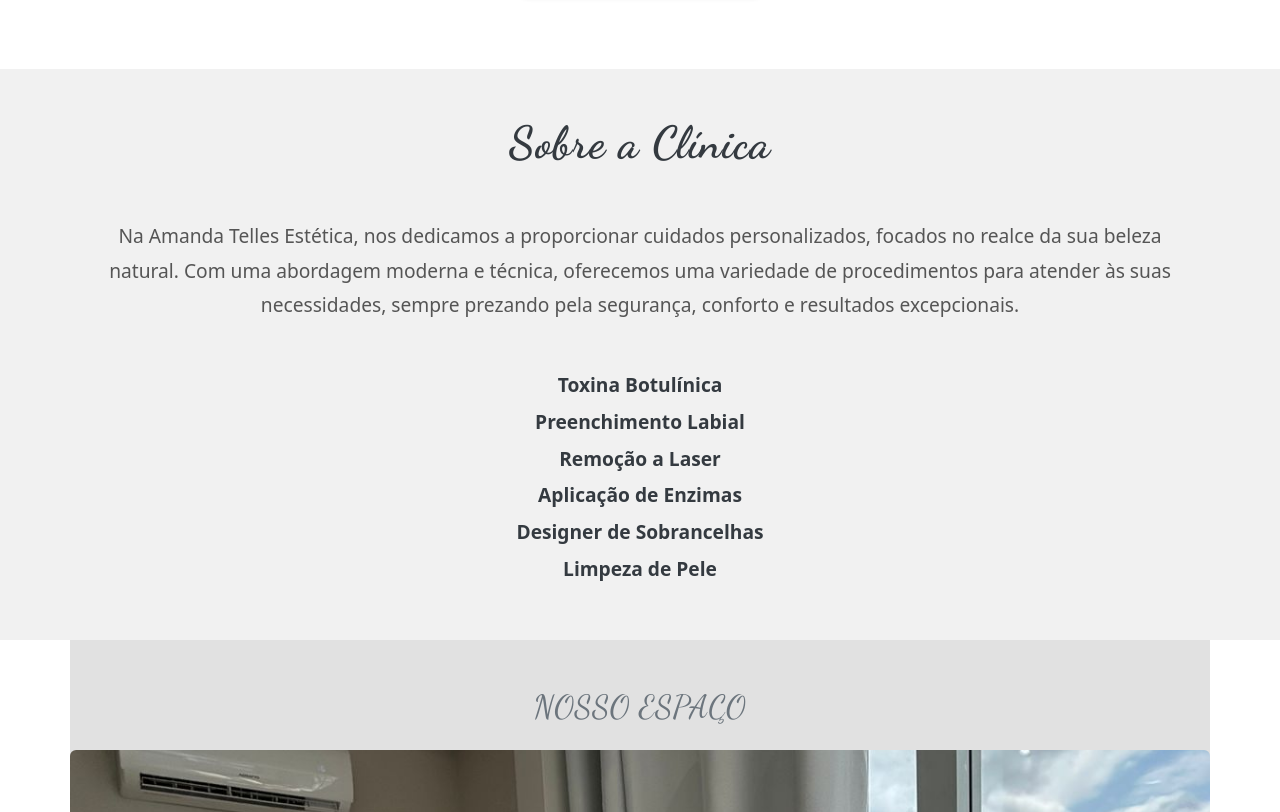
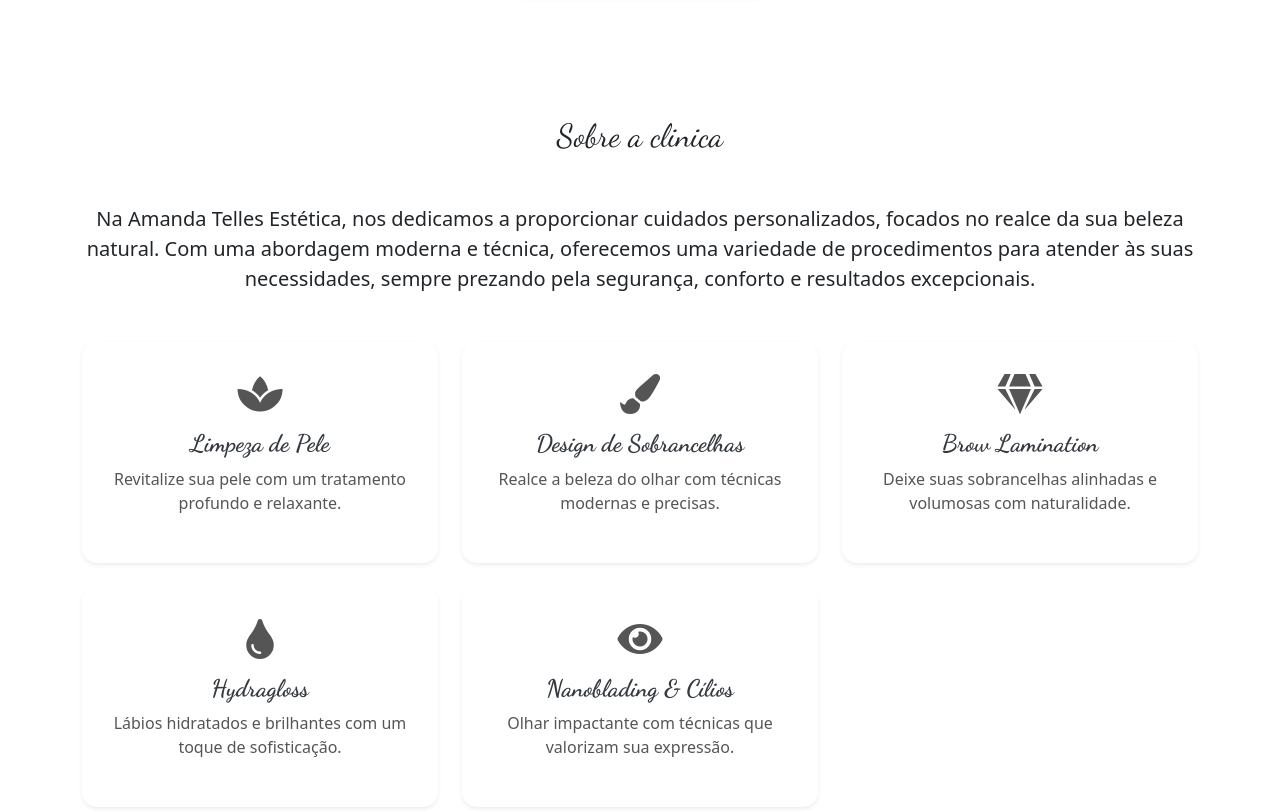
Before and after one commit to willsouzaa/site-estetica, a plain HTML site: page espelho/index.html in a window 1280 px wide. Shown: the part 2718-3530 px from the top of the page. Drawn offline with nearby package versions, Linux system fonts and the light colour scheme.

Commit message:
alteraçao da sessao conheça nossa clinica: foi criado cards com bootstrap

```diff
--- a/espelho/css/style.css
+++ b/espelho/css/style.css
@@ -351,57 +351,47 @@
 
 
 
-/* Estilo da seção sobre a clínica */
-#sobre-clinica {
-    background-color: #f1f1f1;
-    padding: 5rem 0;
+/* Estilo para os cartões de destaque */
+.highlight-card {
+    background-color: #ffffff;
+    border-radius: 15px;
+    padding: 2rem 1.5rem;
+    transition: transform 0.3s ease-in-out, box-shadow 0.3s ease-in-out;
+    text-align: center;
+    box-shadow: 0 8px 20px rgba(0, 0, 0, 0.1);
 }
 
-#sobre-clinica .section-title {
-    font-family: 'Dancing Script', cursive;
-    font-size: 2.8rem;
-    color: #343a40;
-    margin-bottom: 2.5rem;
-    text-align: center;
-    letter-spacing: 1px;
-    font-weight: 700;
+.highlight-card:hover {
+    transform: translateY(-10px);
+    box-shadow: 0 12px 30px rgba(0, 0, 0, 0.2);
 }
 
-#sobre-clinica .lead {
-    font-size: 1.2rem;
-    line-height: 1.8;
+/* Ícones de destaque */
+.highlight-icon {
+    font-size: 2.5rem;
     color: #555;
-    margin-bottom: 3rem;
+    margin-bottom: 1rem;
+    transition: color 0.3s ease;
 }
 
-.procedures-list {
-    list-style-type: none;
-    padding: 0;
-    margin: 0 auto;
-    font-size: 1.2rem;
+.highlight-card:hover .highlight-icon {
+    color: #007bff;
+}
+
+/* Título e texto dos cartões */
+.highlight-title {
+    font-size: 1.5rem;
+    font-weight: 700;
+    margin-bottom: 0.5rem;
     color: #343a40;
 }
 
-.procedures-list li {
-    margin: 0.5rem 0;
-    font-weight: 600;
+.highlight-text {
+    font-size: 1rem;
+    color: #555;
+    line-height: 1.5;
 }
 
-.btn {
-    padding: 12px 30px;
-    font-size: 1.2rem;
-    font-weight: 600;
-    color: #fff;
-    background-color: #555;
-    border-radius: 5px;
-    transition: background-color 0.3s, transform 0.3s;
-    text-decoration: none;
-}
-
-.btn:hover {
-    background-color: #555;
-    transform: scale(1.05);
-}
 
 
 
--- a/espelho/index.html
+++ b/espelho/index.html
@@ -11,6 +11,8 @@
     <link href="https://fonts.googleapis.com/css2?family=Dancing+Script:wght@400;700&display=swap" rel="stylesheet">
     <link href="https://cdn.jsdelivr.net/npm/bootstrap-icons/font/bootstrap-icons.css" rel="stylesheet">
     <link href="https://cdn.jsdelivr.net/npm/bootstrap@5.3.2/dist/css/bootstrap.min.css" rel="stylesheet">
+    <link href="https://cdnjs.cloudflare.com/ajax/libs/font-awesome/5.15.4/css/all.min.css" rel="stylesheet">
+
 </head>
 <body>
 <!-- Barra de Navegação -->
@@ -69,12 +71,12 @@
             <div class="col-lg-6 text-center text-lg-start mb-4 mb-lg-0">
                 <h2 class="section-title">Sobre Amanda Telles</h2>
                 <p class="lead">
-                    Amanda Telles é especialista em beleza com mais de 7 anos de experiência na área. Graduada em Estética e Cosmética pela Universidade Unisul e pós-graduada em Injetáveis pela Academia Biomédica, ela possui mais de 10 certificações no setor. Com foco em procedimentos faciais, Amanda proporciona resultados seguros e de alta qualidade, sempre priorizando o bem-estar e a satisfação de seus clientes. A experiência e o conhecimento de Amanda garantem cuidados personalizados e resultados transformadores.
+                    Amanda Telles é especialista em beleza com mais de 7 anos de experiência na área. Graduada em Estética e Cosmética pela Universidade Unisul e pós-graduada em Injetáveis pela Academia Biomédica, ela possui mais de 10 certificações no setor. Com foco em procedimentos faciais, Amanda proporciona resultados seguros e de alta qualidade, sempre priorizando o bem-estar e a satisfação de seus pacientes.
                 </p>
             </div>
             <!-- Imagem da profissional -->
             <div class="col-lg-6 text-center">
-                <img src="imagens/amandatelles.jpg" alt="Amanda Telles" class="img-fluid rounded-circle shadow-lg" />
+                <img src="imagens/foto capa2.jpg" alt="Amanda Telles" class="img-fluid rounded-circle shadow-lg" />
             </div>
         </div>
     </div>
@@ -97,10 +99,10 @@
                                 <img src="imagens/botox.jpg" class="d-block w-100" alt="Toxina Botulínica">
                             </div>
                             <div class="carousel-item">
-                                <img src="imagens/Design de Sobrancelhas.JPG" class="d-block w-100" alt="Toxina Botulínica 2">
+                                <img src="imagens/ToxinaBotulinica1.jpg" class="d-block w-100" alt="Toxina Botulínica 2">
                             </div>
                             <div class="carousel-item">
-                                <img src="imagens/limpezadepele.JPG" class="d-block w-100" alt="Toxina Botulínica 3">
+                                <img src="imagens/ToxinaBotulinica2.jpg" class="d-block w-100" alt="Toxina Botulínica 3">
                             </div>
                         </div>
                         <button class="carousel-control-prev" type="button" data-bs-target="#carousel1" data-bs-slide="prev">
@@ -129,10 +131,10 @@
                                 <img src="imagens/preenchimento labial.JPG" class="d-block w-100" alt="Preenchimento Labial">
                             </div>
                             <div class="carousel-item">
-                                <img src="imagens/preenchimento2.jpg" class="d-block w-100" alt="Preenchimento Labial 2">
+                                <img src="imagens/preenchumento labial1.jpg" class="d-block w-100" alt="Preenchimento Labial 2">
                             </div>
                             <div class="carousel-item">
-                                <img src="imagens/preenchimento3.jpg" class="d-block w-100" alt="Preenchimento Labial 3">
+                                <img src="imagens/preenchumento labial2.jpg" class="d-block w-100" alt="Preenchimento Labial 3">
                             </div>
                         </div>
                         <button class="carousel-control-prev" type="button" data-bs-target="#carousel2" data-bs-slide="prev">
@@ -161,10 +163,7 @@
                                 <img src="imagens/aplicaçaodeenzimas.JPG" class="d-block w-100" alt="Aplicação de Enzimas">
                             </div>
                             <div class="carousel-item">
-                                <img src="imagens/enzimas2.jpg" class="d-block w-100" alt="Aplicação de Enzimas 2">
-                            </div>
-                            <div class="carousel-item">
-                                <img src="imagens/enzimas3.jpg" class="d-block w-100" alt="Aplicação de Enzimas 3">
+                                <img src="imagens/aplicaçaodeenzimas1.jpg" class="d-block w-100" alt="Aplicação de Enzimas 2">
                             </div>
                         </div>
                         <button class="carousel-control-prev" type="button" data-bs-target="#carousel3" data-bs-slide="prev">
@@ -193,10 +192,7 @@
                                 <img src="imagens/remoçaoalaser.JPG" class="d-block w-100" alt="Remoção a Laser">
                             </div>
                             <div class="carousel-item">
-                                <img src="imagens/laser2.jpg" class="d-block w-100" alt="Remoção a Laser 2">
-                            </div>
-                            <div class="carousel-item">
-                                <img src="imagens/laser3.jpg" class="d-block w-100" alt="Remoção a Laser 3">
+                                <img src="imagens/remoçaoalaser1.jpg" class="d-block w-100" alt="Remoção a Laser 2">
                             </div>
                         </div>
                         <button class="carousel-control-prev" type="button" data-bs-target="#carousel4" data-bs-slide="prev">
@@ -219,32 +215,63 @@
 </section>
 
 
-
-  <!-- Seção Sobre a Clínica -->
+<!-- Seção Sobre a Clínica -->
 <section id="sobre-clinica" class="py-5">
     <div class="container">
-        <h2 class="section-title text-center mb-5">Sobre a Clínica</h2>
+        <h2 class="section-title text-center mb-5">Sobre a clinica</h2>
         <p class="text-center lead mb-5">
             Na Amanda Telles Estética, nos dedicamos a proporcionar cuidados personalizados, focados no realce da sua beleza natural. Com uma abordagem moderna e técnica, oferecemos uma variedade de procedimentos para atender às suas necessidades, sempre prezando pela segurança, conforto e resultados excepcionais.
         </p>
-        <ul class="procedures-list text-center">
-            <li>Toxina Botulínica</li>
-            <li>Preenchimento Labial</li>
-            <li>Remoção a Laser</li>
-            <li>Aplicação de Enzimas</li>
-            <li>Designer de Sobrancelhas</li>
-            <li>Limpeza de Pele</li>
-        </ul>
-
+        <div class="row text-center">
+            <div class="col-md-6 col-lg-4 mb-4">
+                <div class="highlight-card shadow-sm">
+                    <i class="fas fa-spa highlight-icon"></i>
+                    <h4 class="highlight-title">Limpeza de Pele</h4>
+                    <p class="highlight-text">Revitalize sua pele com um tratamento profundo e relaxante.</p>
+                </div>
+            </div>
+            <div class="col-md-6 col-lg-4 mb-4">
+                <div class="highlight-card shadow-sm">
+                    <i class="fas fa-paint-brush highlight-icon"></i>
+                    <h4 class="highlight-title">Design de Sobrancelhas</h4>
+                    <p class="highlight-text">Realce a beleza do olhar com técnicas modernas e precisas.</p>
+                </div>
+            </div>
+            <div class="col-md-6 col-lg-4 mb-4">
+                <div class="highlight-card shadow-sm">
+                    <i class="fas fa-gem highlight-icon"></i>
+                    <h4 class="highlight-title">Brow Lamination</h4>
+                    <p class="highlight-text">Deixe suas sobrancelhas alinhadas e volumosas com naturalidade.</p>
+                </div>
+            </div>
+            <div class="col-md-6 col-lg-4 mb-4">
+                <div class="highlight-card shadow-sm">
+                    <i class="fas fa-tint highlight-icon"></i>
+                    <h4 class="highlight-title">Hydragloss</h4>
+                    <p class="highlight-text">Lábios hidratados e brilhantes com um toque de sofisticação.</p>
+                </div>
+            </div>
+            <div class="col-md-6 col-lg-4 mb-4">
+                <div class="highlight-card shadow-sm">
+                    <i class="fas fa-eye highlight-icon"></i>
+                    <h4 class="highlight-title">Nanoblading & Cílios</h4>
+                    <p class="highlight-text">Olhar impactante com técnicas que valorizam sua expressão.</p>
+                </div>
+            </div>
+        </div>
+        <div class="text-center mt-5">
+            <a href="#servicos" class="btn">Saiba mais</a>
+        </div>
     </div>
 </section>
 
 
 
 
+
 <!-- Galeria de Fotos -->
 <section class="container py-5" id="fotos">
-    <h2 class="text-center mb-4 text-uppercase font-weight-bold" style="color: #6c757d;">Nosso Espaço</h2>
+    <h2 class="text-center mb-4 text-uppercase font-weight-bold" style="color: #6c757d;">Conheça nossa clínica</h2>
     <div id="galeriaCarousel" class="carousel slide" data-bs-ride="carousel">
         <div class="carousel-inner">
             <div class="carousel-item active">
@@ -306,7 +333,9 @@
                                 </div>
                             </div>
                         </div>
-                        <p class="card-text fst-italic">"Sou cliente da Amanda há quase cinco anos. Ela é, sem dúvida, uma profissional excepcional."</p>
+                        <p class="card-text fst-italic">"Sou cliente da Amanda há quase cinco anos e continuo porque ela é uma profissional excepcional. O ambiente é acolhedor, personalizado e sempre cheiroso. Amanda tem um talento único para realçar a beleza de forma natural e sofisticada.
+
+                            Seu atendimento impecável, cheio de cuidado e carinho, sempre me faz sair renovada e satisfeita. A confiança que ela inspira e a qualidade do trabalho são incomparáveis. Sem dúvida, uma das melhores profissionais que já me atendeu!"</p>
                     </div>
                 </div>
             </div>
@@ -326,7 +355,7 @@
                                 </div>
                             </div>
                         </div>
-                        <p class="card-text fst-italic">"Minha experiência na AT Clinic é com certeza a melhor. Atendimento incrível e acolhedor."</p>
+                        <p class="card-text fst-italic">"Minha experiência na AT Clinic é com certeza a melhor. Desde o início a Amanda teve um atendimento que me deixou segura, o ambiente da clínica além de lindo, é muito organizado. Um ambiente confortável, onde tive um atendimento que sempre que vou, já tenho vontade voltar, a Amanda explica tudo e sempre dá um suporte no pós procedimento que faz toda diferença.  Sem dizer, que tudo o que já fiz na clinica, foram com resultados ótimo, indico e confio muito"</p>
                     </div>
                 </div>
             </div>
@@ -346,7 +375,7 @@
                                 </div>
                             </div>
                         </div>
-                        <p class="card-text fst-italic">"Já fiz preenchimento labial e botox. Resultados incríveis. Recomendo a Amanda e sua clínica!"</p>
+                        <p class="card-text fst-italic">"Sou cliente da Amanda há mais de 5 anos e sou extremamente satisfeita com o atendimento dela. Confio nela de olhos fechados! Já fiz preenchimento labial e botox, e os resultados ficaram incríveis. A clínica é excelente, com um ambiente acolhedor, limpo e organizado. A recepção é sempre maravilhosa, com aquele toque especial de um café para receber a gente. Os materiais são de alta qualidade e os resultados falam por si. Super recomendo a Amanda e sua clínica, não troco por nada!"</p>
                     </div>
                 </div>
             </div>
```
Also changed, not shown: espelho/imagens/1.jpg (added), espelho/imagens/ToxinaBotulinica1.jpg (added), espelho/imagens/ToxinaBotulinica2.jpg (added), espelho/imagens/aplicaçaodeenzimas.JPG, espelho/imagens/aplicaçaodeenzimas1.jpg (added), espelho/imagens/foto capa2.jpg (added), espelho/imagens/preenchumento labial1.jpg (added), espelho/imagens/preenchumento labial2.jpg (added), espelho/imagens/remoçaoalaser1.jpg (added), espelho/imagens/remoçaoalaser2.jpg (added).
